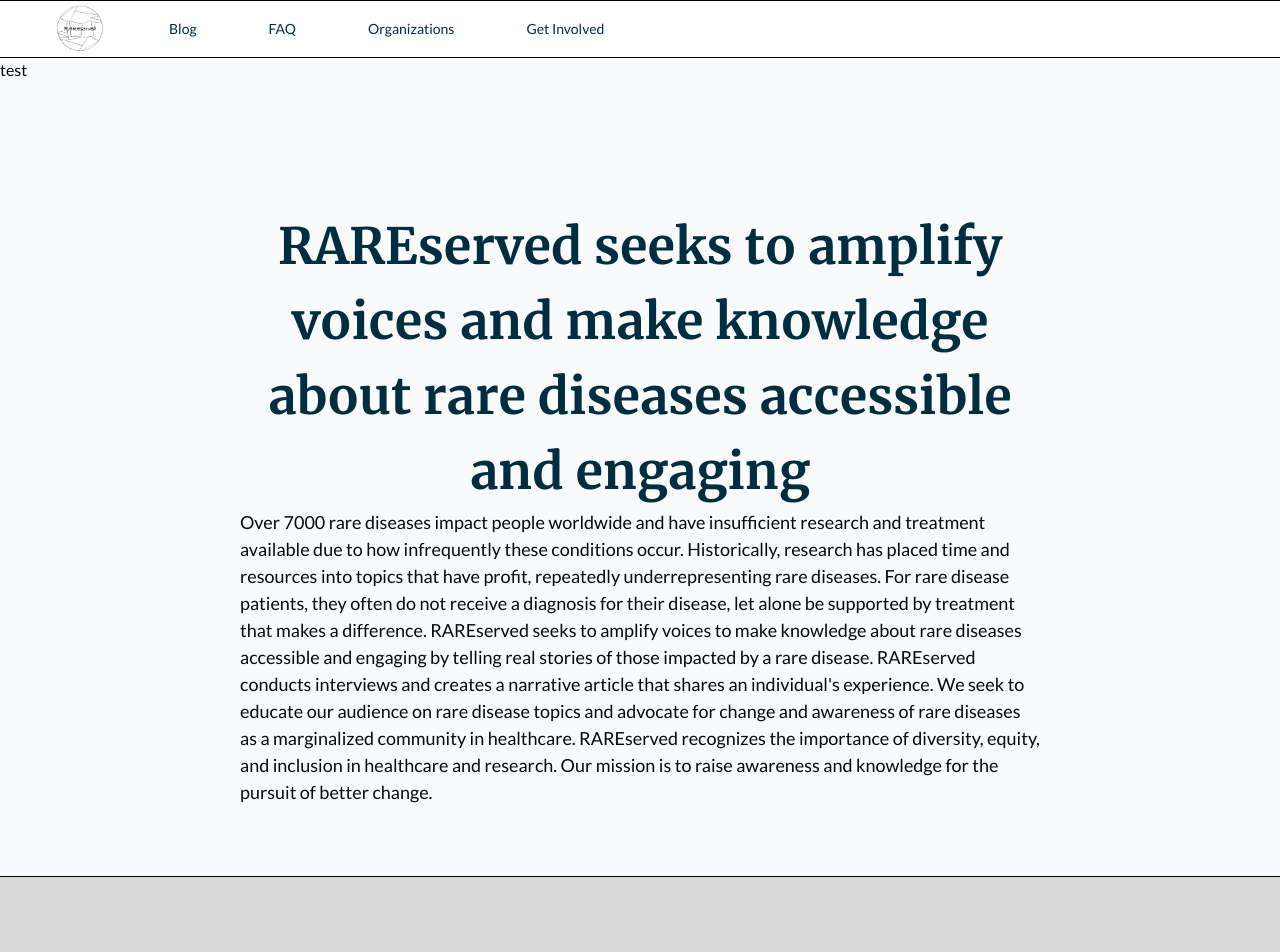
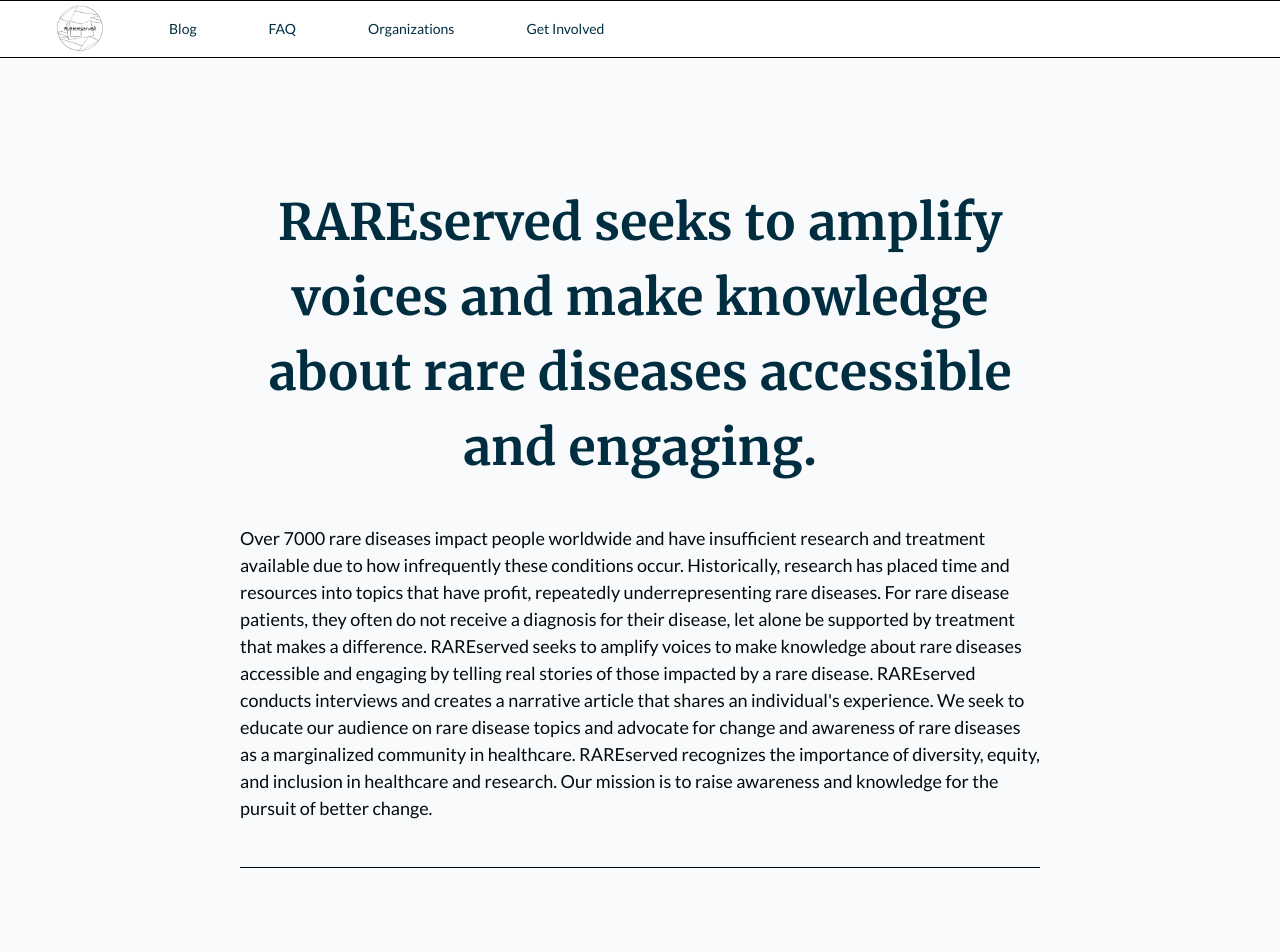
Before and after one commit to hcp-uw/rareserved, a Next.js app: page / in a window 1280 px wide. Shown: the top 952 px of the page. Built offline with nearby package versions, Linux system fonts and the light colour scheme; no server answers.

Commit message:
Remove FullDivider import

```diff
--- a/app/page.tsx
+++ b/app/page.tsx
@@ -5,8 +5,8 @@ import ConnectSupabaseSteps from "@/components/tutorial/ConnectSupabaseSteps";
 import SignUpUserSteps from "@/components/tutorial/SignUpUserSteps";
 import Header from "@/components/tutorial/Header";
 import NavigationBar from "@/components/NavigationBar";
+import PartialDivider from "@/components/PartialDivider";
 import TEMPLOGO from '@/images/TEMPLOGO.png';
-import FullDivider from "@/components/FullDivider";
 import Footer from "@/components/Footer";
 
 
@@ -28,12 +28,11 @@ export default async function Index() {
   return (
     <>
       <NavigationBar/>
-      <div className="w-fit" style = {{backgroundImage: TEMPLOGO.src }}> test</div>
       <div id="main">
-        <h1>RAREserved seeks to amplify voices and make knowledge about rare diseases accessible and engaging</h1>
+        <h1 className="mb-10">RAREserved seeks to amplify voices and make knowledge about rare diseases accessible and engaging.</h1>
         <p className="">Over 7000 rare diseases impact people worldwide and have insufficient research and treatment available due to how infrequently these conditions occur. Historically, research has placed time and resources into topics that have profit, repeatedly underrepresenting rare diseases. For rare disease patients, they often do not receive a diagnosis for their disease, let alone be supported by treatment that makes a difference. RAREserved seeks to amplify voices to make knowledge about rare diseases accessible and engaging by telling real stories of those impacted by a rare disease. RAREserved conducts interviews and creates a narrative article that shares an individual's experience. We seek to educate our audience on rare disease topics and advocate for change and awareness of rare diseases as a marginalized community in healthcare. RAREserved recognizes the importance of diversity, equity, and inclusion in healthcare and research. Our mission is to raise awareness and knowledge for the pursuit of better change.</p>
+        <PartialDivider/>
       </div>
-      <FullDivider/>
       <Footer/>
     </>
   );
```
